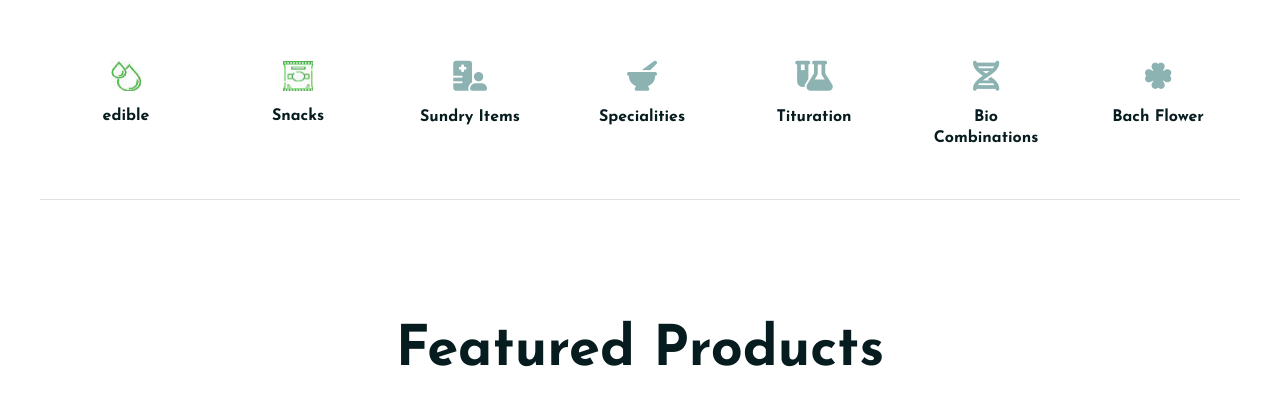
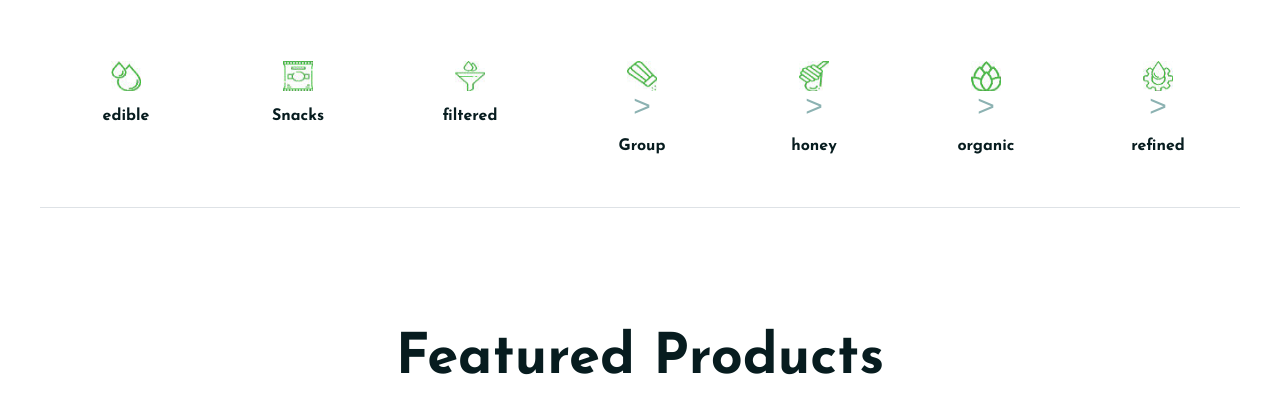
Before and after one commit to readywebsites/homeoayur, a Django app: page / in a window 1280 px wide. Shown: the part 929-1349 px from the top of the page. Run offline with Django 3.2, Linux system fonts and the light colour scheme; data comes from the database, SQL or seed files in the repository; data that the repository does not hold is empty; some libraries are stand-ins or nearby versions; some web fonts are replaced.

Commit message:
icon chnage

```diff
--- a/templates/index-2.html
+++ b/templates/index-2.html
@@ -119,96 +119,60 @@
                 <div class="col-12">
                     <div class="ltn__category-item ltn__category-item-6 text-center">
                         <div class="ltn__category-item-img">
-                            <a href="shop.html">
-                                <i class="fas fa-hospital-user"></i>
-                            </a>
+                        <a href="shop.html" tabindex="0" class="center-image">
+                        <img src="static/img/custom_icons/filtered.jpg" alt="Shop Icon" width="30" height="30">
+                    </a>
                         </div>
                         <div class="ltn__category-item-name">
-                            <h6><a href="shop.html">Sundry Items</a></h6>
+                            <h6><a href="shop.html">filtered</a></h6>
                         </div>
                     </div>
                 </div>
                 <div class="col-12">
                     <div class="ltn__category-item ltn__category-item-6 text-center">
                         <div class="ltn__category-item-img">
-                            <a href="shop.html">
-                                <i class="fas fa-mortar-pestle"></i>
-                            </a>
+                        <a href="shop.html" tabindex="0" class="center-image">
+                        <img src="static/img/custom_icons/Group.jpg" alt="Shop Icon" width="30" height="30">
+                    </a>>
                         </div>
                         <div class="ltn__category-item-name">
-                            <h6><a href="shop.html">Specialities</a></h6>
+                            <h6><a href="shop.html">Group</a></h6>
                         </div>
                     </div>
                 </div>
                 <div class="col-12">
                     <div class="ltn__category-item ltn__category-item-6 text-center">
                         <div class="ltn__category-item-img">
-                            <a href="shop.html">
-                                <i class="fas fa-flask-vial"></i>
-                            </a>
+                        <a href="shop.html" tabindex="0" class="center-image">
+                        <img src="static/img/custom_icons/honey.jpg" alt="Shop Icon" width="30" height="30">
+                    </a>>
                         </div>
                         <div class="ltn__category-item-name">
-                            <h6><a href="shop.html">Tituration</a></h6>
+                            <h6><a href="shop.html">honey</a></h6>
                         </div>
                     </div>
                 </div>
                 <div class="col-12">
                     <div class="ltn__category-item ltn__category-item-6 text-center">
                         <div class="ltn__category-item-img">
-                            <a href="shop.html">
-                                <i class="fas fa-dna"></i>
-                            </a>
+                        <a href="shop.html" tabindex="0" class="center-image">
+                        <img src="static/img/custom_icons/organic.jpg" alt="Shop Icon" width="30" height="30">
+                    </a>>
                         </div>
                         <div class="ltn__category-item-name">
-                            <h6><a href="shop.html">Bio Combinations</a></h6>
+                            <h6><a href="shop.html">organic</a></h6>
                         </div>
                     </div>
                 </div>
                 <div class="col-12">
                     <div class="ltn__category-item ltn__category-item-6 text-center">
                         <div class="ltn__category-item-img">
-                            <a href="shop.html">
-                                <i class="fas fa-clover"></i>
-                            </a>
+                        <a href="shop.html" tabindex="0" class="center-image">
+                        <img src="static/img/custom_icons/refined.jpg" alt="Shop Icon" width="30" height="30">
+                    </a>>
                         </div>
                         <div class="ltn__category-item-name">
-                            <h6><a href="shop.html">Bach Flower</a></h6>
-                        </div>
-                    </div>
-                </div>
-                <div class="col-12">
-                    <div class="ltn__category-item ltn__category-item-6 text-center">
-                        <div class="ltn__category-item-img">
-                            <a href="shop.html">
-                                <i class="fas fa-vial-virus"></i>
-                            </a>
-                        </div>
-                        <div class="ltn__category-item-name">
-                            <h6><a href="shop.html">Biochemics</a></h6>
-                        </div>
-                    </div>
-                </div>
-                <div class="col-12">
-                    <div class="ltn__category-item ltn__category-item-6 text-center">
-                        <div class="ltn__category-item-img">
-                            <a href="shop.html">
-                                <i class="fas fa-vial-circle-check"></i>
-                            </a>
-                        </div>
-                        <div class="ltn__category-item-name">
-                            <h6><a href="shop.html">Health Supplements</a></h6>
-                        </div>
-                    </div>
-                </div>
-                <div class="col-12">
-                    <div class="ltn__category-item ltn__category-item-6 text-center">
-                        <div class="ltn__category-item-img">
-                            <a href="shop.html">
-                                <i class="fas fa-spa"></i>
-                            </a>
-                        </div>
-                        <div class="ltn__category-item-name">
-                            <h6><a href="shop.html">Cosmetics</a></h6>
+                            <h6><a href="shop.html">refined</a></h6>
                         </div>
                     </div>
                 </div>
```
Also changed, not shown: static_in_env/img/custom_icons/Group.jpg (added), static_in_env/img/custom_icons/filtered.jpg (added), static_in_env/img/custom_icons/honey.jpg (added), static_in_env/img/custom_icons/organic.jpg (added), static_in_env/img/custom_icons/refined.jpg (added).
